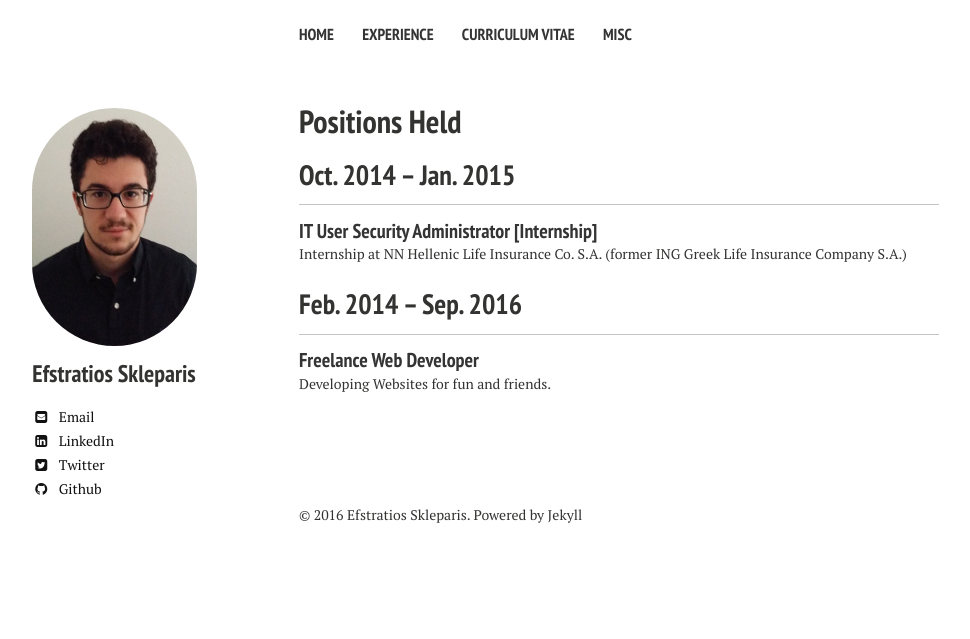
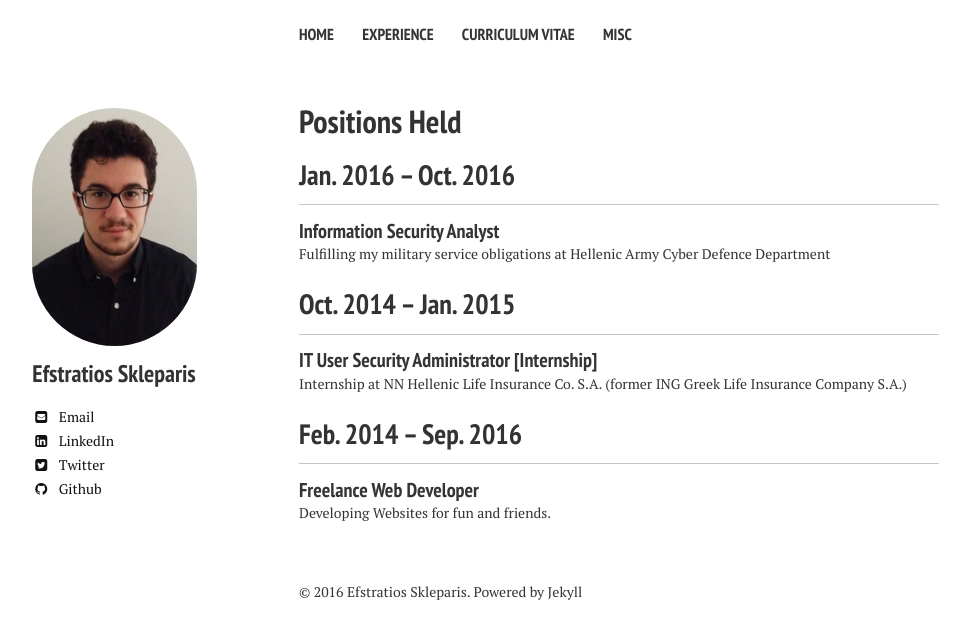
Before and after one commit to efstratios/efstratios.github.io, a Jekyll site: the page built from experience/index.md, in a window 1280 px wide. Shown: the top 639 px of the page, without its empty margins (21-991 px from the left). Built offline with Jekyll 4.4.1, drawn with Linux system fonts in a browser that asks for light colours; nearby versions of some CDN libraries.

Commit message:
new stuff

```diff
--- a/_config.yml
+++ b/_config.yml
@@ -29,6 +29,7 @@ owner:
   name: Efstratios Skleparis
   avatar: bio-photo.jpg
   bio:
+  location: Athens,GR
   email: eskleparis@gmail.com
   twitter: Rel0aded911
   github: efstratios
--- /dev/null
+++ b/_posts/2016-01-18-greek_army.md
@@ -0,0 +1,20 @@
+---
+layout: post
+title: "Information Security Analyst"
+excerpt: "Fulfilling my military service obligations at Hellenic Army Cyber Defence Department"
+tags: [sample post, code, highlighting]
+end_date: 2016-10-18
+share: true
+---
+
+### Company Name: [Hellenic Army Information Technology Support Center](http://army.gr/)
+
+### Duration: February 2016 - October 2016
+
+---
+
+- Research and Informatics Corps Private.
+
+- Hellenic Army Information Technology Support Center (ΚΕ.Π.Υ.Ε.Σ) is ISO 27001:2013 Certified.
+
+The rest is classified..
```
Also changed, not shown: Gemfile.lock.
